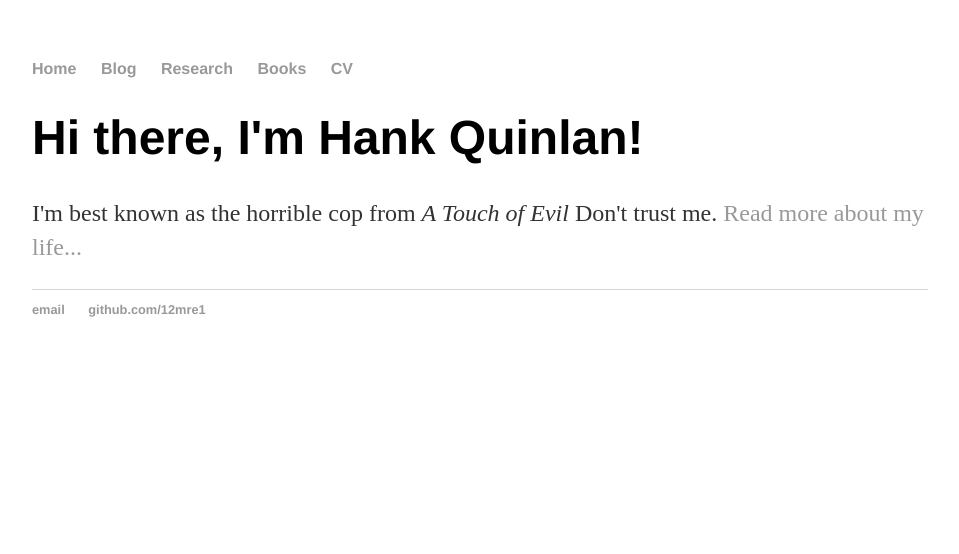
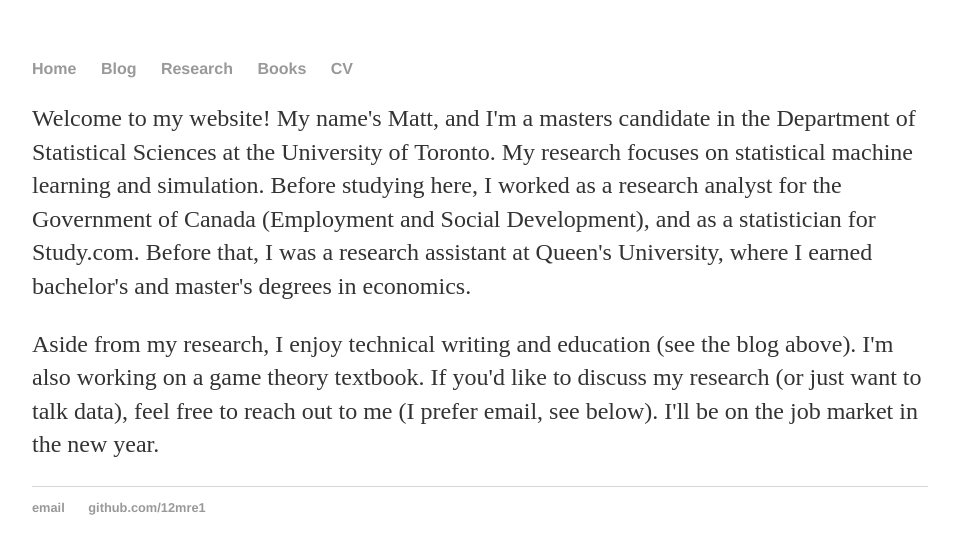
Before and after one commit to 12mre1/12mre1.github.io, a Jekyll site: the page built from index.html, in a window 1280 px wide. Shown: the top 554 px of the page, without its empty margins (160-1119 px from the left). Built offline with Jekyll 4.4.1, drawn with Linux system fonts in a browser that asks for light colours.

Commit message:
Update index.html

```diff
--- a/index.html
+++ b/index.html
@@ -1,8 +1,14 @@
 ---
 layout: default
-title: Hank Quinlan, Horrible Cop
+title: Matthew Edwards
 ---
 <div class="blurb">
-	<h1>Hi there, I'm Hank Quinlan!</h1>
-	<p>I'm best known as the horrible cop from <em>A Touch of Evil</em> Don't trust me. <a href="/about">Read more about my life...</a></p>
+	<p> Welcome to my website! My name's Matt, and I'm a masters candidate in the Department of Statistical Sciences at the University of Toronto.
+	My research focuses on statistical machine learning and simulation. Before studying here, I worked as a research analyst for the Government of
+	Canada (Employment and Social Development), and as a statistician for Study.com. Before that, I was a research assistant at Queen's University,
+	where I earned bachelor's and master's degrees in economics.</p>
+
+	<p> Aside from my research, I enjoy technical writing and education (see the blog above). I'm also working on a game theory textbook.  If you'd
+	like to discuss my research (or just want to talk data), feel free to reach out to me (I prefer email, see below). I'll be on the job market
+	in the new year. </p>
 </div><!-- /.blurb -->
```
